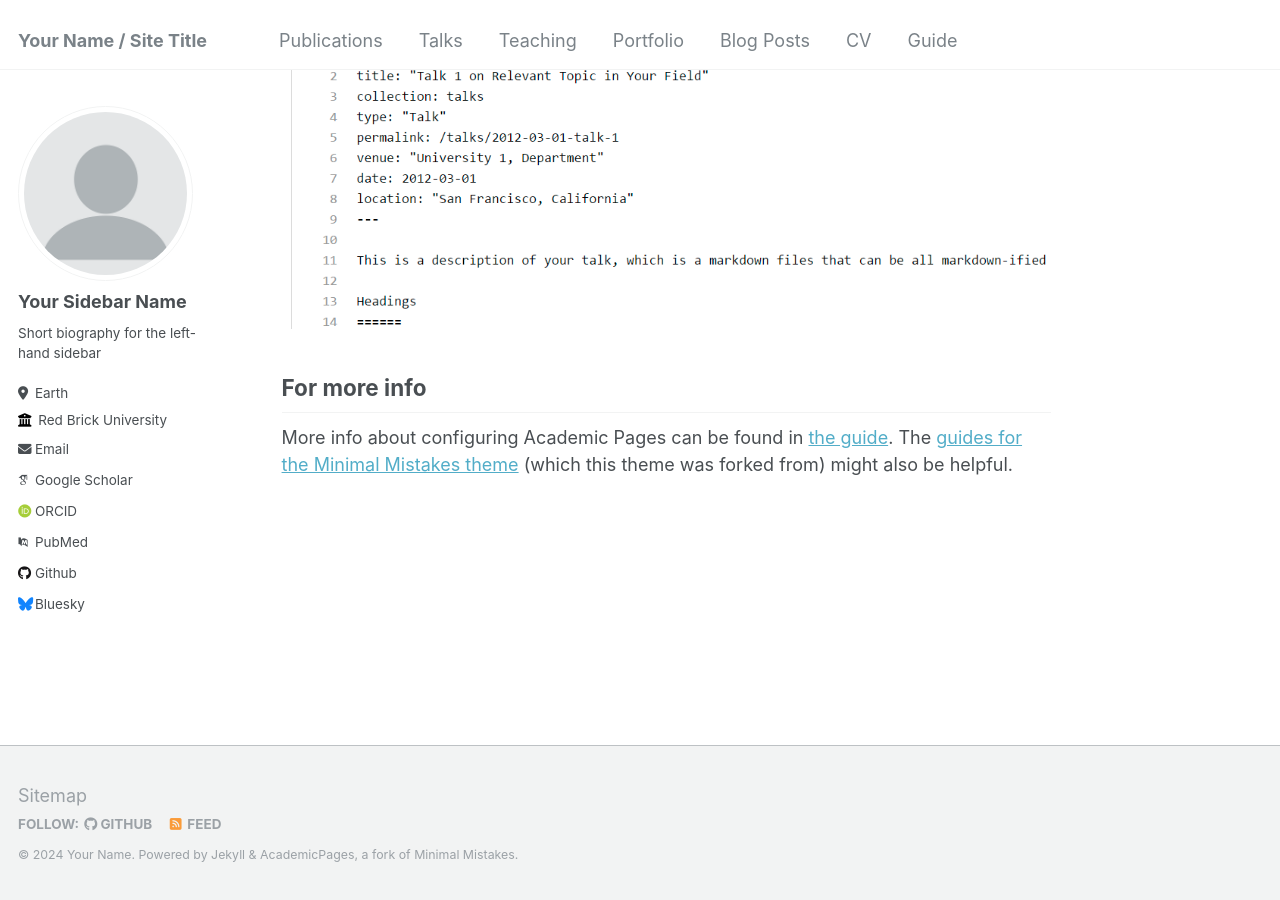
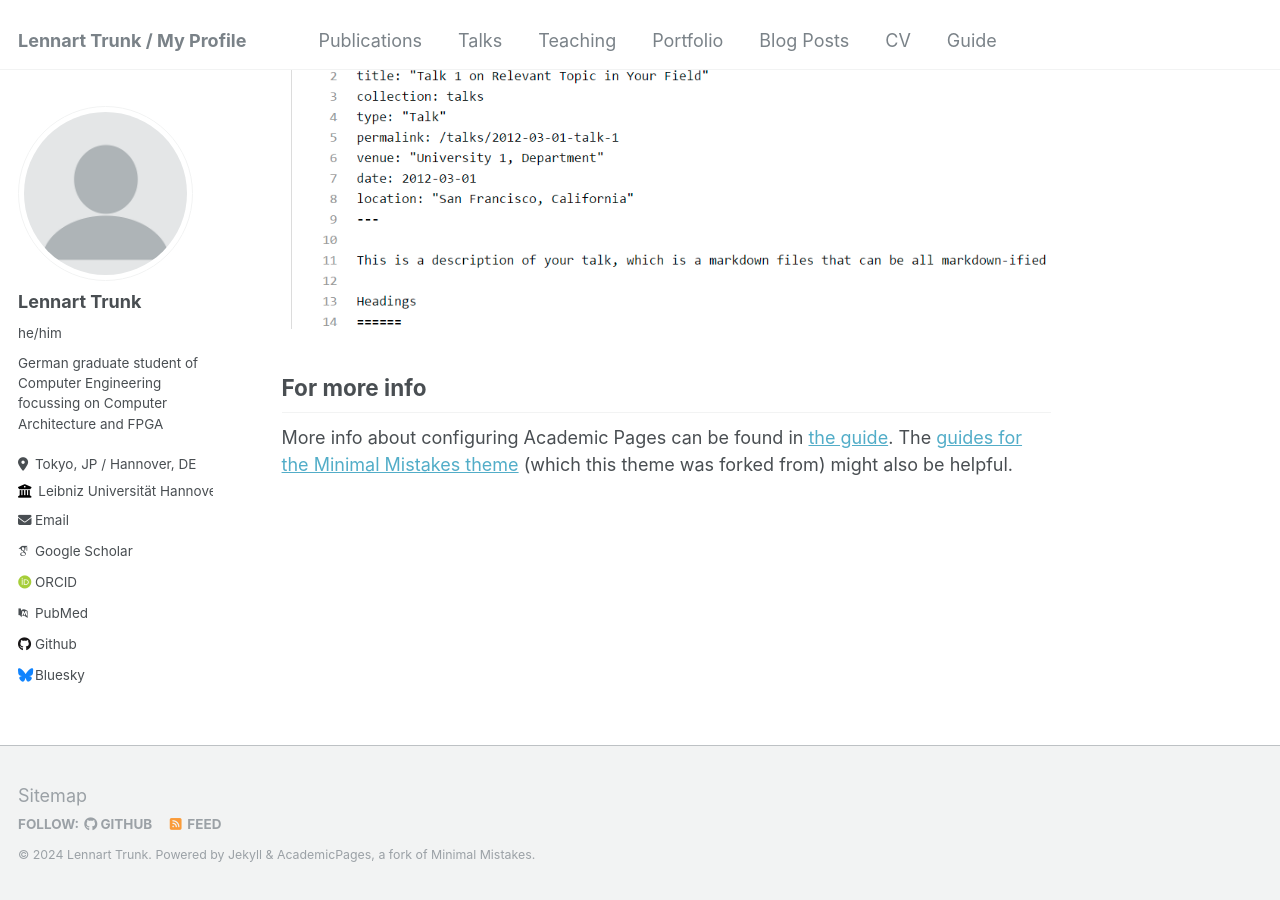
Before and after one commit to TheScarfix/thescarfix.github.io, a Jekyll site: the page built from _pages/about.md, in a window 1280 px wide and 900 px high, scrolled down 2660 px. Built offline with Jekyll 4.4.1, drawn with Linux system fonts in a browser that asks for light colours; some web fonts are replaced.

Commit message:
update config.yml

```diff
--- a/_config.yml
+++ b/_config.yml
@@ -8,10 +8,10 @@
 
 # Basic Site Settings
 locale                   : "en-US"
-title                    : "Your Name / Site Title"
+title                    : "Lennart Trunk / My Profile"
 title_separator          : "-"
-name                     : &name "Your Name"
-description              : &description "personal description"
+name                     : &name "Lennart Trunk"
+description              : &description "Graduate student of Computer Engineering"
 url                      : https://academicpages.github.io # the base hostname & protocol for your site e.g. "https://mmistakes.github.io"
 baseurl                  : "" # the subpath of your site, e.g. "/blog"
 repository               : "academicpages/academicpages.github.io"
@@ -22,13 +22,13 @@ repository               : "academicpages/academicpages.github.io"
 author:
   # Biographic information
   avatar           : "profile.png"
-  name             : "Your Sidebar Name"
-  pronouns         : # example: "she/her"
-  bio              : "Short biography for the left-hand sidebar"
-  location         : "Earth"
-  employer         : "Red Brick University"
+  name             : "Lennart Trunk"
+  pronouns         : "he/him"
+  bio              : "German graduate student of Computer Engineering focussing on Computer Architecture and FPGA"
+  location         : "Tokyo, JP / Hannover, DE"
+  employer         : "Leibniz Universität Hannover"
   uri              : # URL
-  email            : "none@example.org"
+  email            : "lennart.trunk@stud.uni-hannover.de"
 
   # Academic websites
   arxiv            : # URL - Update with the correct link to your profile
@@ -42,12 +42,12 @@ author:
   bitbucket        : # Username - Update with your username on the site
   codepen          : # Username
   dribbble         : # Username
-  github           : "academicpages"
+  github           : "thescarfix"
   kaggle           : # Username
   stackoverflow    : # User number or user number and name (i.e., use "1" or "1/jeff-atwood")
 
   # Social media
-  bluesky          : "bsky.app" # Replace this with you Bluesky username
+  bluesky          : "thescarfix" # Replace this with you Bluesky username
   facebook         : # Username
   flickr           : # Username
   foursquare       : # Username
```
